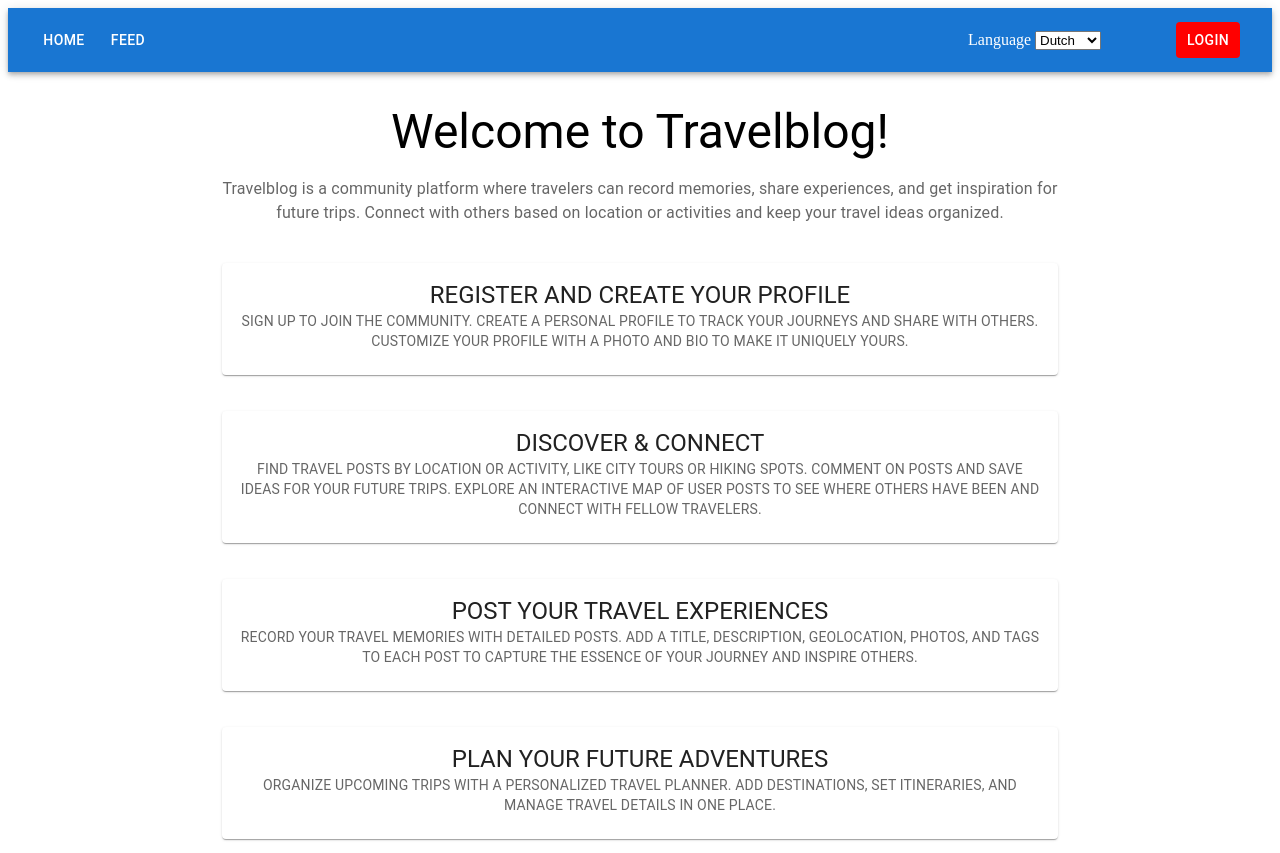
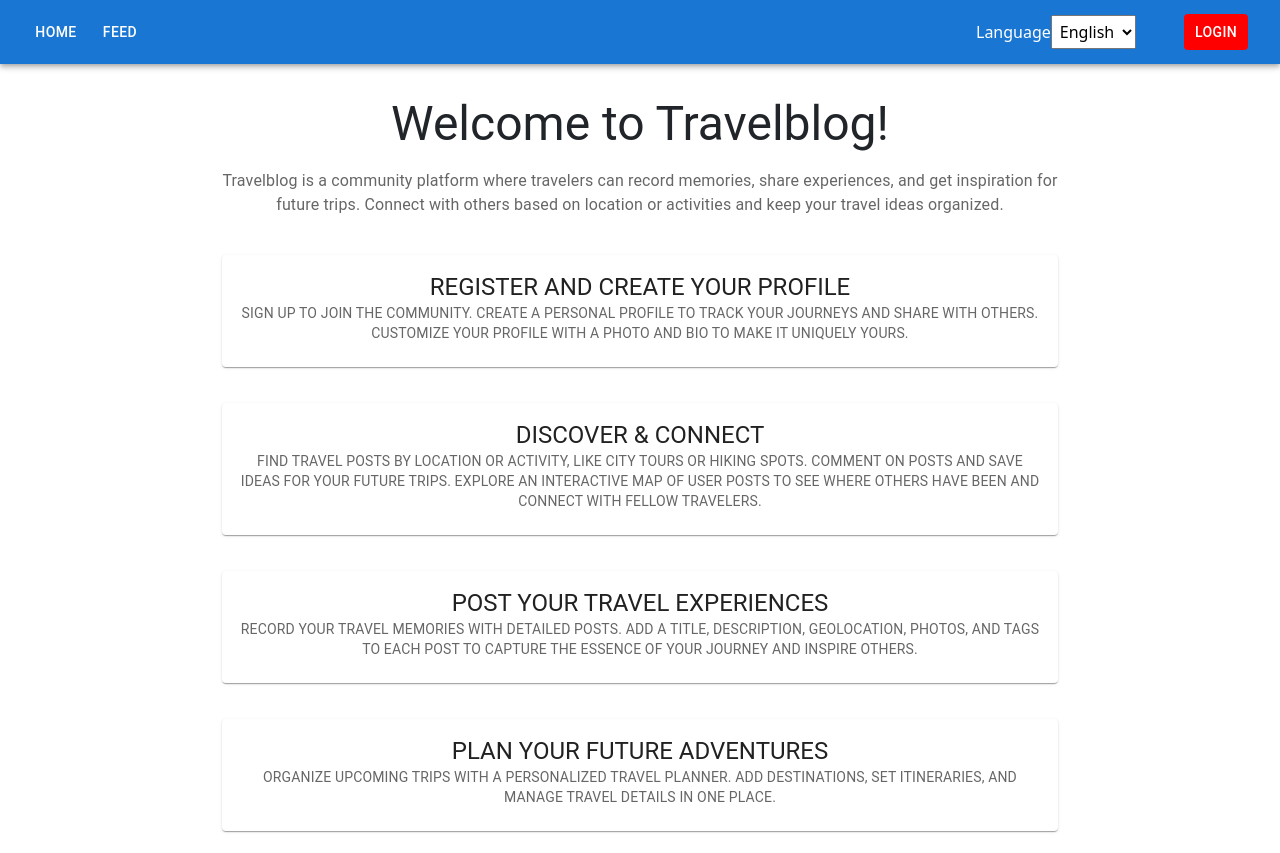
Before and after one commit to milan34119/group22-public, a Next.js app in the folder front-end/: page / in a window 1280 px wide. Built offline with nearby package versions, Linux system fonts and the light colour scheme.

Commit message:
language fix

```diff
--- a/front-end/components/language/Language.tsx
+++ b/front-end/components/language/Language.tsx
@@ -1,6 +1,6 @@
 import { FormControl, InputLabel, Select, MenuItem, Box } from '@mui/material';
 import { useRouter } from 'next/router';
-import { useTranslation } from 'react-i18next';
+import { useTranslation } from 'next-i18next';
 
 const Language: React.FC = () => {
     const router = useRouter();
@@ -15,7 +15,7 @@ const Language: React.FC = () => {
         <>
             <div className="ml-6">
                 <label htmlFor="language" className="text-white">
-                Language {" "}
+                    Language{' '}
                 </label>
 
                 <select
@@ -24,8 +24,8 @@ const Language: React.FC = () => {
                     value={locale}
                     onChange={handleLanguageChange}
                 >
-                <option value="en">Dutch</option>
-                <option value="es">English</option>
+                    <option value="nl">Dutch</option>
+                    <option value="en">English</option>
                 </select>
             </div>
         </>
--- a/front-end/components/users/userLoginForm.tsx
+++ b/front-end/components/users/userLoginForm.tsx
@@ -7,7 +7,7 @@ import { useState } from 'react';
 import { useTranslation } from 'next-i18next';
 
 const Home: React.FC = () => {
-    const { t } = useTranslation();
+    const { t } = useTranslation('common');
     const router = useRouter();
     const [username, setUsername] = useState('');
     const [password, setPassword] = useState('');
--- a/front-end/next-i18next.config.js
+++ b/front-end/next-i18next.config.js
@@ -1,8 +1,6 @@
-// next-i18next.config.js
 module.exports = {
     i18n: {
         defaultLocale: 'en',
         locales: ['en', 'nl'],
     },
-    localePath: './public/locales',
 };
--- /dev/null
+++ b/front-end/next.config.js
@@ -0,0 +1,5 @@
+const { i18n } = require('./next-i18next.config');
+
+module.exports = {
+    i18n,
+};
--- a/front-end/pages/app.tsx
+++ b/front-end/pages/_app.tsx
@@ -1,4 +1,4 @@
-import '@styles/globals.css';
+import '@styles/global.css';
 import type { AppProps } from 'next/app';
 import 'bootstrap/dist/css/bootstrap.min.css';
 import { appWithTranslation } from 'next-i18next';
--- a/front-end/pages/user/login.tsx
+++ b/front-end/pages/user/login.tsx
@@ -1,15 +1,17 @@
 import React from 'react';
 import UserLoginForm from '../../components/users/userLoginForm';
-import { GetServerSideProps } from 'next';
 import { serverSideTranslations } from 'next-i18next/serverSideTranslations';
-import Header from '@components/Header';
+import { useTranslation } from 'next-i18next';
 
 const UserLoginPage: React.FC = () => {
+    const { t } = useTranslation('common');
+
     return <UserLoginForm />;
 };
 
 export const getServerSideProps = async (context: { locale: any }) => {
     const { locale } = context;
+    console.log(locale);
 
     return {
         props: {
--- a/package.json
+++ b/package.json
@@ -2,9 +2,12 @@
   "dependencies": {
     "bcrypt": "^5.1.1",
     "express-jwt": "^8.5.1",
-    "i18next": "^24.1.2",
+    "i18next": "^24.2.0",
     "jsonwebtoken": "^9.0.2",
     "next-i18next": "^15.4.1",
     "react-i18next": "^15.2.0"
+  },
+  "devDependencies": {
+    "@types/react-i18next": "^8.1.0"
   }
 }
```
Also changed, not shown: 1 other file (tests, documents, lock files or other folders). Lines whose indentation alone changed are shown as unchanged.
